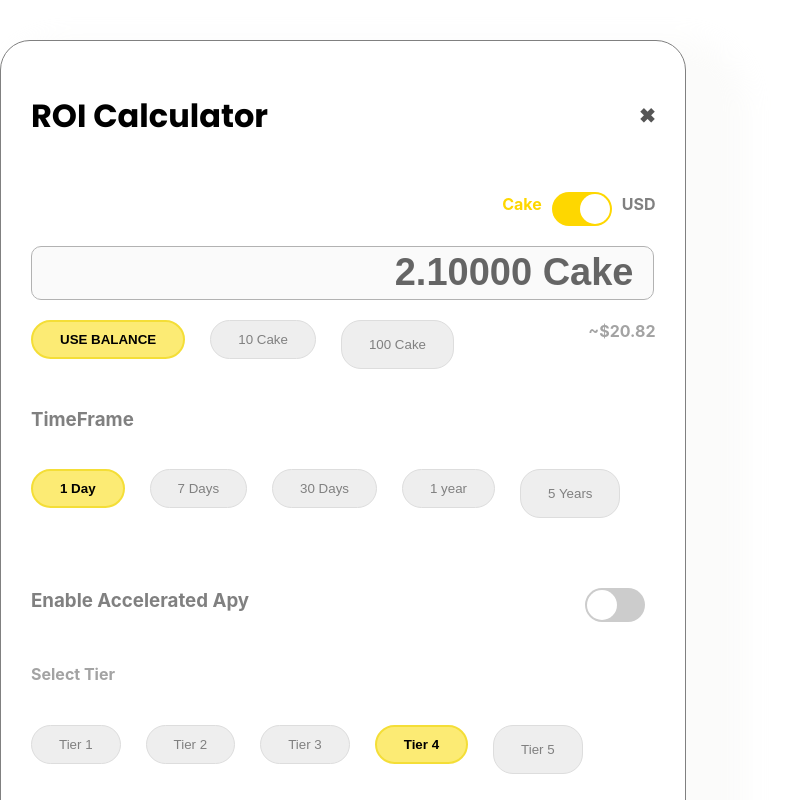
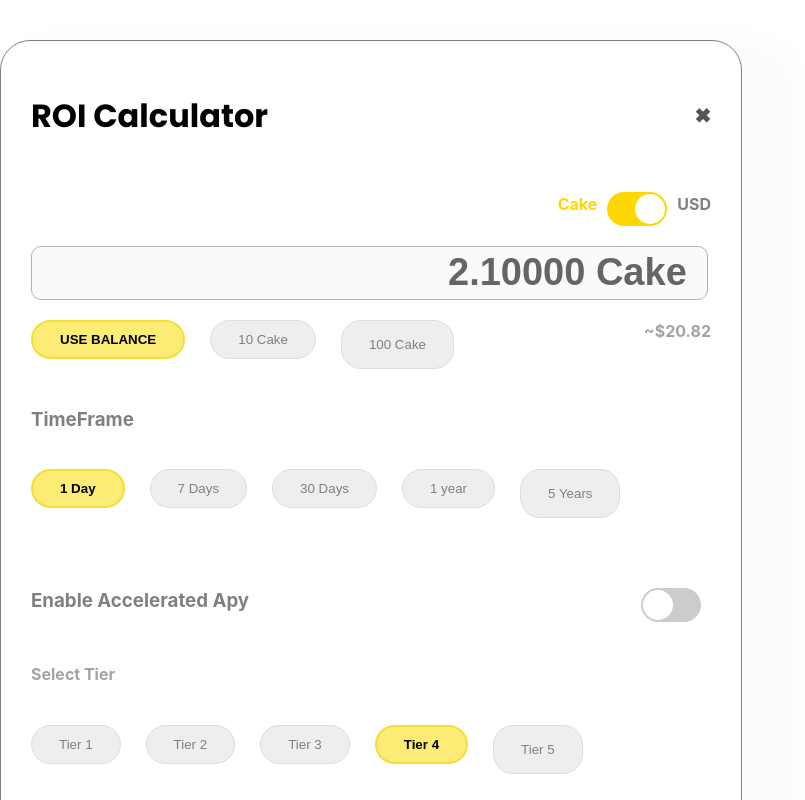
Before and after one commit to SumitQuad/Roi-calculator, a React (Create React App) app: page / in a window 1280 px wide. Shown: the top 800 px of the page, without its empty margins (0-805 px from the left). Built offline with nearby package versions, Linux system fonts and the light colour scheme.

Commit message:
changes-in-design

```diff
--- a/src/Pages/Home/Home.css
+++ b/src/Pages/Home/Home.css
@@ -4,7 +4,7 @@
 }
 
 .card {
-    width: 74%;
+    width: 80%;
     border-radius: 30px;
     border: 1px solid grey;
     box-shadow: 30px 30px 30px 30px rgba(236, 235, 231, 0.2);
```
